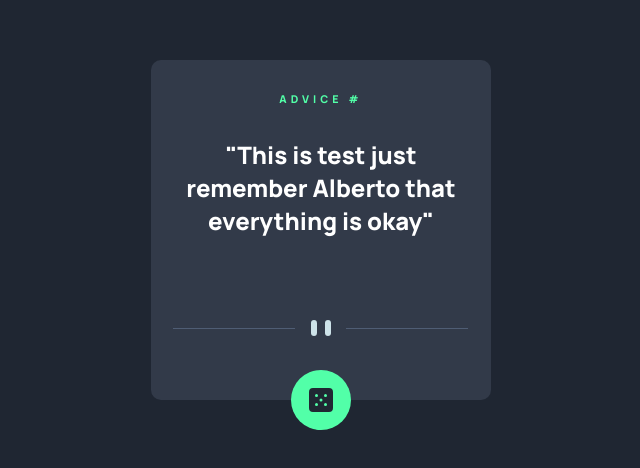
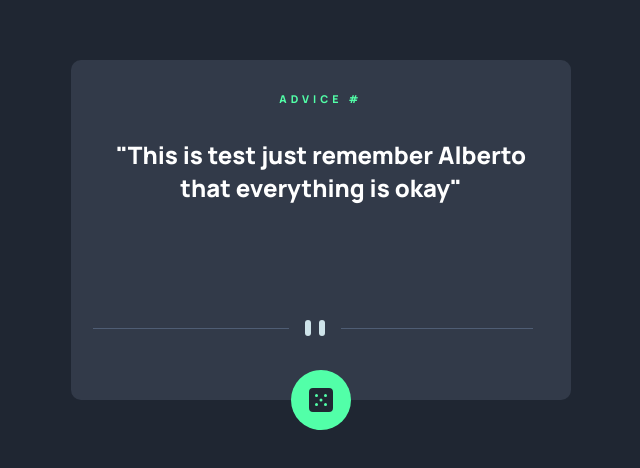
Before and after one commit to almero0922/AdviceGeneratorApp, a plain HTML site: page index.html in a window 1536 px wide. Shown: the part 170-638 px from the top of the page, without its empty margins (447-1087 px from the left). Drawn offline with Linux system fonts and the light colour scheme.

Commit message:
Desktop Version Done

```diff
--- a/script.js
+++ b/script.js
@@ -9,7 +9,7 @@ function restApiCall(){
     fetch(' https://api.adviceslip.com/advice' ,  { cache: "no-cache" })
     .then(response => response.json())
     .then(data => {
-        console.log(data);
+
         idE.innerText = "ADVICE #" + data.slip.id;
         textE.innerText = '"'+data.slip.advice+'"';
     })
--- a/style.css
+++ b/style.css
@@ -83,3 +83,11 @@ body{
 .container-dice:hover{
     box-shadow: 0px 0px 40px 8px rgba(82,255,168,1);
 }
+@media(min-width: 1440px){
+    .advice-wrapper{
+        width: 500px;
+    }
+    .separator-icon{
+        background-image: url('./images/pattern-divider-desktop.svg');
+    }
+}
```
